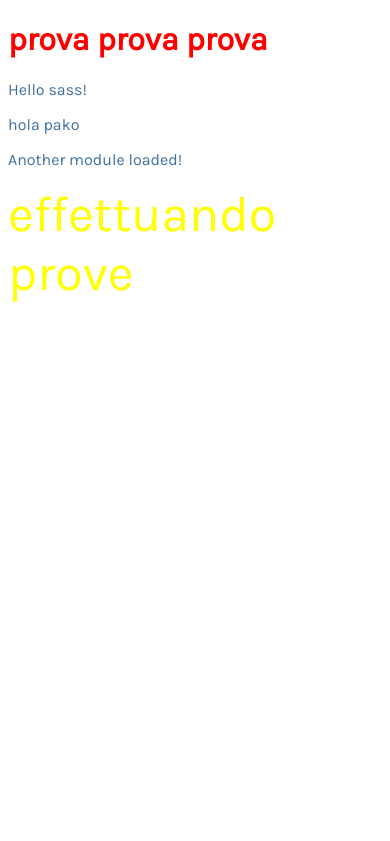
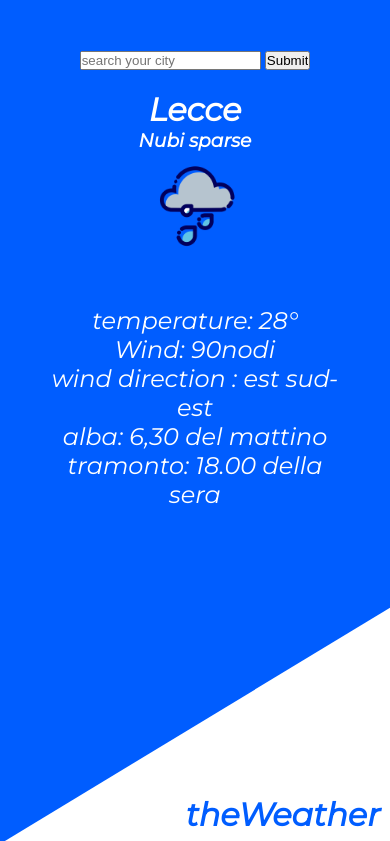
Before and after one commit to andreaselmi/theWeather, a website built with webpack: page src/index.html in a window 390 px wide. Shown: the top 841 px of the page. Built offline with nearby package versions, Linux system fonts and the light colour scheme.

Commit message:
add icon and layout smartphone

```diff
--- a/package.json
+++ b/package.json
@@ -20,6 +20,7 @@
   "devDependencies": {
     "css-loader": "^5.0.0",
     "dotenv-webpack": "^4.0.0",
+    "file-loader": "^6.1.1",
     "html-webpack-plugin": "^4.5.0",
     "sass": "^1.27.0",
     "sass-loader": "^10.0.3",
--- a/src/index.html
+++ b/src/index.html
@@ -4,17 +4,57 @@
 <head>
   <meta charset="UTF-8">
   <meta name="viewport" content="width=device-width, initial-scale=1.0">
-  <meta http-equiv="X-UA-Compatible" content="ie=edge">
   <title>Document</title>
 
 </head>
 
 <body>
+  <div class="background"></div>
+  <div class="main">
+    <div class="header__container">
+      <div class="search">
+        <form class="" action="#" method="post">
+          <label for="search__city"></label>
+          <input type="text" name="search__city" value="" placeholder="search your city">
+          <input type="submit" name="" value="Submit">
+        </form>
+      </div>
+      <div class="header">
+        <h1>Lecce</h1>
+        <h3>Nubi sparse</h3>
+        <img src='icon/rainy.png' alt="">
+      </div>
+    </div>
+    <div class="main__info">
+      <p>temperature: 28°</p>
+      <p>Wind: 90nodi</p>
+      <p>wind direction : est sud-est</p>
+      <p>alba: 6,30 del mattino</p>
+      <p>tramonto: 18.00 della sera</p>
+    </div>
+    <div class="main__footer">
+      <h3>theWeather</h3>
+    </div>
+  </div>
 
-  <h1>Hey, Ciao Mondo! </h1>
-  <p>Hello sass!</p>
+  <div class="extra__info">
+    <p>Lorem ipsum dolor sit amet, consectetur adipisicing elit, sed do eiusmod tempor incididunt ut labore et dolore magna aliqua. Ut enim ad minim veniam, quis nostrud exercitation ullamco laboris nisi ut aliquip ex ea commodo consequat. Duis aute
+      irure dolor in reprehenderit in voluptate velit esse cillum dolore eu fugiat nulla pariatur. Excepteur sint occaecat cupidatat non proident, sunt in culpa qui officia deserunt mollit anim id est laborum.</p>
+    <p>Lorem ipsum dolor sit amet, consectetur adipisicing elit, sed do eiusmod tempor incididunt ut labore et dolore magna aliqua. Ut enim ad minim veniam, quis nostrud exercitation ullamco laboris nisi ut aliquip ex ea commodo consequat. Duis aute
+      irure dolor in reprehenderit in voluptate velit esse cillum dolore eu fugiat nulla pariatur. Excepteur sint occaecat cupidatat non proident, sunt in culpa qui officia deserunt mollit anim id est laborum.</p>
+    <p>Lorem ipsum dolor sit amet, consectetur adipisicing elit, sed do eiusmod tempor incididunt ut labore et dolore magna aliqua. Ut enim ad minim veniam, quis nostrud exercitation ullamco laboris nisi ut aliquip ex ea commodo consequat. Duis aute
+      irure dolor in reprehenderit in voluptate velit esse cillum dolore eu fugiat nulla pariatur. Excepteur sint occaecat cupidatat non proident, sunt in culpa qui officia deserunt mollit anim id est laborum.</p>
+    <p>Lorem ipsum dolor sit amet, consectetur adipisicing elit, sed do eiusmod tempor incididunt ut labore et dolore magna aliqua. Ut enim ad minim veniam, quis nostrud exercitation ullamco laboris nisi ut aliquip ex ea commodo consequat. Duis aute
+      irure dolor in reprehenderit in voluptate velit esse cillum dolore eu fugiat nulla pariatur. Excepteur sint occaecat cupidatat non proident, sunt in culpa qui officia deserunt mollit anim id est laborum.</p>
+    <p>Lorem ipsum dolor sit amet, consectetur adipisicing elit, sed do eiusmod tempor incididunt ut labore et dolore magna aliqua. Ut enim ad minim veniam, quis nostrud exercitation ullamco laboris nisi ut aliquip ex ea commodo consequat. Duis aute
+      irure dolor in reprehenderit in voluptate velit esse cillum dolore eu fugiat nulla pariatur. Excepteur sint occaecat cupidatat non proident, sunt in culpa qui officia deserunt mollit anim id est laborum.</p>
+    <p>Lorem ipsum dolor sit amet, consectetur adipisicing elit, sed do eiusmod tempor incididunt ut labore et dolore magna aliqua. Ut enim ad minim veniam, quis nostrud exercitation ullamco laboris nisi ut aliquip ex ea commodo consequat. Duis aute
+      irure dolor in reprehenderit in voluptate velit esse cillum dolore eu fugiat nulla pariatur. Excepteur sint occaecat cupidatat non proident, sunt in culpa qui officia deserunt mollit anim id est laborum.</p>
+    <p>Lorem ipsum dolor sit amet, consectetur adipisicing elit, sed do eiusmod tempor incididunt ut labore et dolore magna aliqua. Ut enim ad minim veniam, quis nostrud exercitation ullamco laboris nisi ut aliquip ex ea commodo consequat. Duis aute
+      irure dolor in reprehenderit in voluptate velit esse cillum dolore eu fugiat nulla pariatur. Excepteur sint occaecat cupidatat non proident, sunt in culpa qui officia deserunt mollit anim id est laborum.</p>
 
-  <p>hola pako</p>
+  </div>
+
 
 
 </body>
--- a/src/index.js
+++ b/src/index.js
@@ -2,16 +2,35 @@ import "./style.scss";
 import $ from 'jquery';
 import _ from 'lodash';
 
+//import single image
 
-$("h1").text("prova prova prova").css({
+//import './icon/cloudy.png';
+//import './icon/sunny.png';
+
+//import image dynamically
+const importAll = require =>
+  require.keys().reduce((acc, next) => {
+    acc[next.replace("./", "")] = require(next);
+    return acc;
+  }, {});
+
+const images = importAll(
+  require.context("./icon", false, /\.(png|jpe?g|svg)$/)
+);
+
+
+
+
+
+/*$("h1").text("prova prova prova").css({
   "color": "red"
-});
+});*/
 
 const prova = process.env.PROVA;
 
 console.log(prova);
 
-let arr = ['Another', 'module', 'loaded!'];
+/*let arr = ['Another', 'module', 'loaded!'];
 $("body").append("<p>" +
   _.join(arr, " ") +
-  "</p>");
+  "</p>");*/
--- a/src/style.scss
+++ b/src/style.scss
@@ -1,15 +1,68 @@
-@import url("https://fonts.googleapis.com/css?family=Karla:weight@400;700&display=swap");
+@import url('https://fonts.googleapis.com/css2?family=Montserrat:ital@1&display=swap');
 
-$font: "Karla", sans-serif;
-$primary-color: #3e6f9e;
+$colors: (
+  primary: #005DFF
+);
+
+@function color($color) {
+  @return map-get($colors, $color);
+}
+
+* {
+  margin    : 0;
+  padding   : 0;
+  box-sizing: border-box;
+}
+
+body,
+html {
+  height: 100%;
+}
 
 body {
-  font-family: $font;
-  color      : $primary-color;
+  font-family: 'Montserrat', sans-serif;
+
+  .background {
+    clip-path       : polygon(0 0, 100% 0%, 100% 72%, 0 100%);
+    background-color: color(primary);
+    width           : 100%;
+    height          : 100%;
+    z-index         : -1;
+    position        : absolute;
+  }
 }
 
-body:after {
-  content  : "effettuando prove";
-  color    : yellow;
-  font-size: 50px;
+.main {
+  height               : 100%;
+  padding              : 50px;
+  text-align           : center;
+  display              : grid;
+  grid-template-columns: auto;
+  grid-template-rows   : 2fr 5fr 1fr;
+
+  .header {
+    padding-top: 20px;
+    color      : white;
+
+    img {
+      width: 100px;
+    }
+  }
+
+  .main__info {
+    padding-top: 50px;
+    font-size  : 1.5em;
+    color      : white;
+  }
+
+  .main__footer {
+    position: absolute;
+    bottom  : 10px;
+    right   : 10px;
+  }
 }
+
+.main__footer h3 {
+  font-size: 2em;
+  color    : color(primary);
+}
--- a/webpack.config.js
+++ b/webpack.config.js
@@ -22,6 +22,9 @@ module.exports = {
         // Compiles Sass to CSS
         'sass-loader',
       ],
+    }, {
+      test: /\.(jpg|png|svg)$/,
+      use: 'file-loader?name=[name].[ext]&outputPath=./icon/'
     }, ],
   },
   plugins: [
```
Also changed, not shown: src/icon/cloudy.png (added), src/icon/rainy.png (added), src/icon/sunny.png (added), 3 other files.
